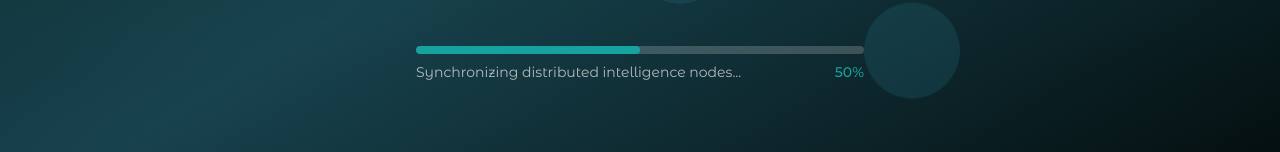
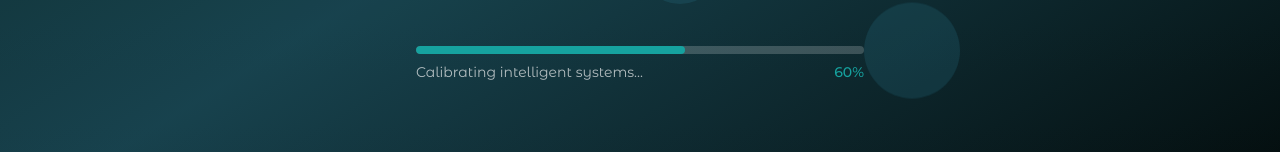
Before and after one commit to deniafe/gidilagos, a Next.js app: page / in a window 1280 px wide. Shown: the part 576-728 px from the top of the page. Built offline with nearby package versions, Linux system fonts and the light colour scheme.

Commit message:
fixing part of the agent setups 5

```diff
--- a/app/LockoutScreen.tsx
+++ b/app/LockoutScreen.tsx
@@ -3,7 +3,7 @@ import { useState, useEffect } from "react";
 // Temporary lockout component
 
 const LockoutScreen = () => {
-  const [progress, setProgress] = useState(50);
+  const [progress, setProgress] = useState(60);
 
   // Function to update progress by 1% every 2 hours
   // const updateProgress = () => {
```
